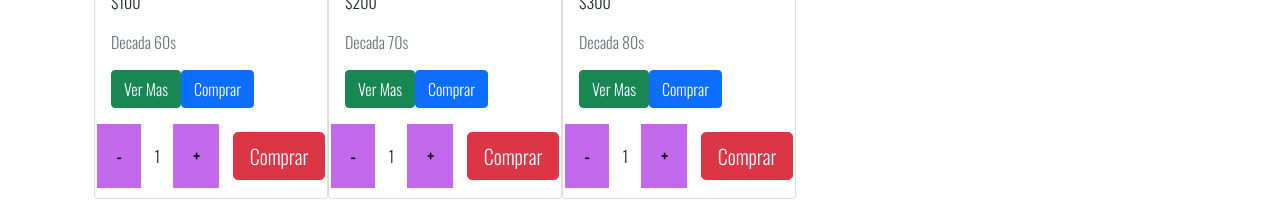
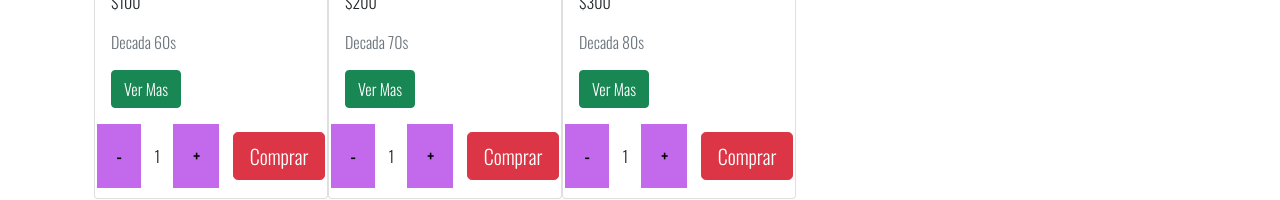
Before and after one commit to imnotkiddin/vinyl-factory, a React (Create React App) app: page / in a window 1280 px wide. Shown: the part 617-817 px from the top of the page. Built offline with nearby package versions, Linux system fonts and the light colour scheme.

Commit message:
update item.js
Borrado de "comprar" por fuera del ItemCount.js

```diff
--- a/src/components/Item/Item.js
+++ b/src/components/Item/Item.js
@@ -18,7 +18,6 @@ export const Item = ({ prod }) => {
         <Link to={`/detail/${prod.id}`} className="btn btn-success">
           Ver Mas
         </Link>
-        <button className="btn btn-primary">Comprar</button>
       </div>
       <ItemCount stock={5} initial={1} onAdd={onAdd} />
     </div>
```
